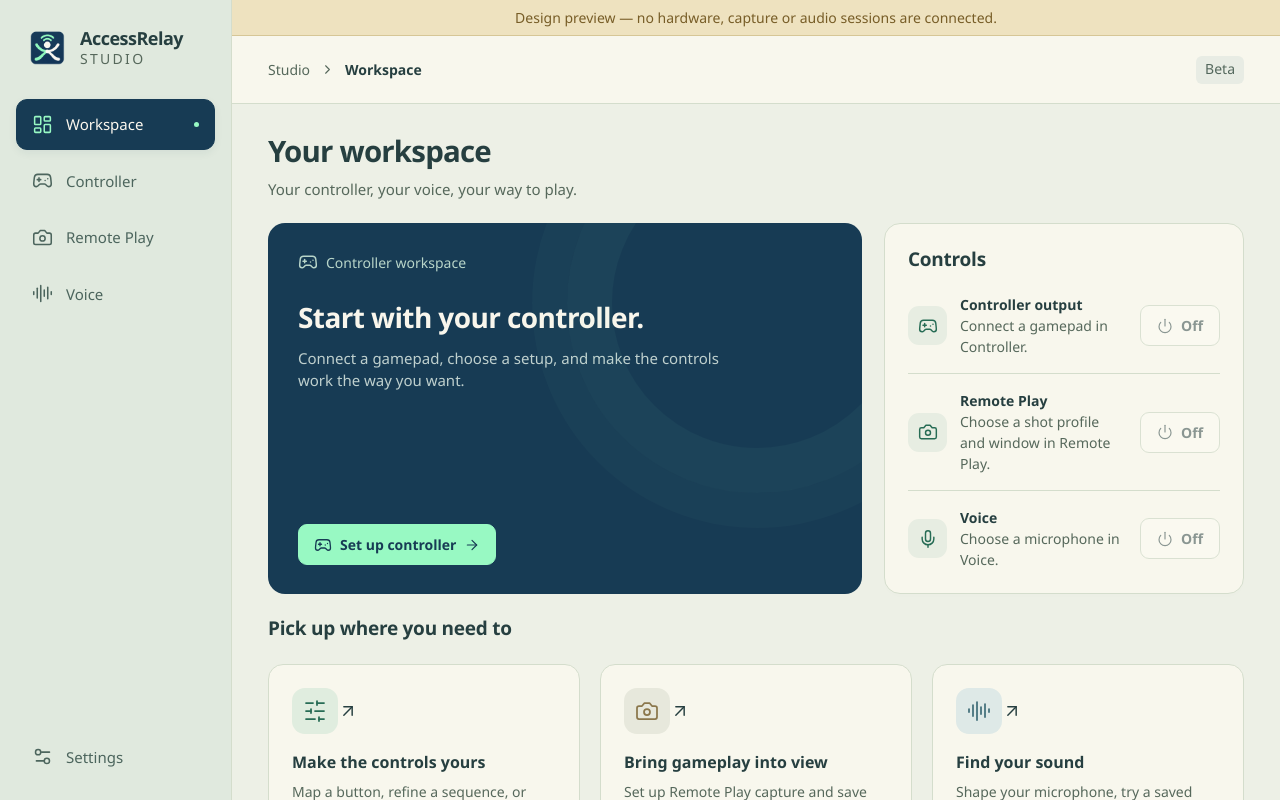
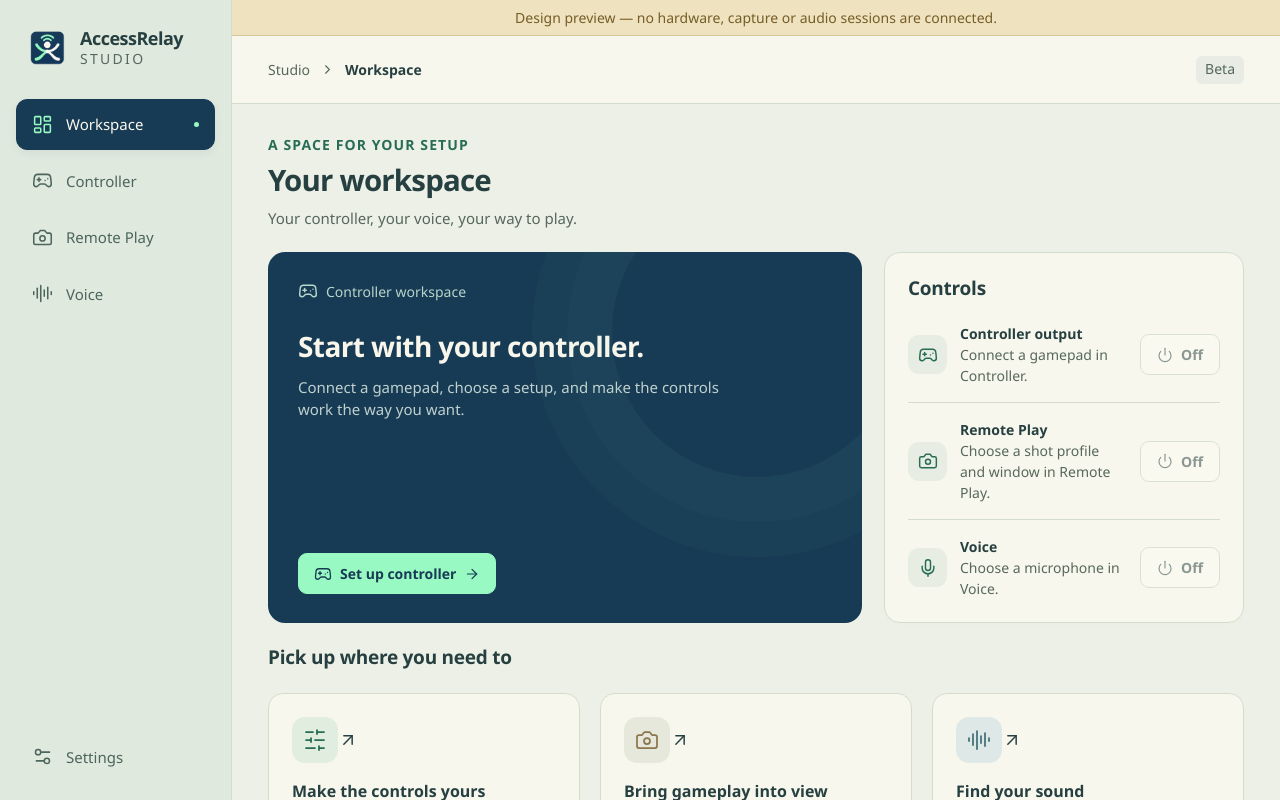
Before and after one commit to tuckthomas/accessrelay-studio, a React (Vite) app in the folder src/AccessRelayStudio/DesktopUi/: page / in a window 1280 px wide. Built offline with nearby package versions, Linux system fonts and the light colour scheme.

Commit message:
Restore workspace eyebrow heading

```diff
--- a/src/AccessRelayStudio/DesktopUi/src/pages/WorkspacePage.tsx
+++ b/src/AccessRelayStudio/DesktopUi/src/pages/WorkspacePage.tsx
@@ -65,7 +65,7 @@ export function WorkspacePage({ state, status, command, navigate }: {
       : commandListening ? 'Voice commands are listening' : active.voice ? 'Starting voice…' : unavailable.voice || 'Voice processing is off' },
   ];
   return <div className="page-stack">
-    <SectionHeader title="Your workspace" description="Your controller, your voice, your way to play." />
+    <SectionHeader eyebrow="A space for your setup" title="Your workspace" description="Your controller, your voice, your way to play." />
     <div className="workspace-grid">
       <section className="workspace-hero">
         <div className="hero-kicker"><Icon name="gamepad" size={20} />Controller workspace</div>
```
